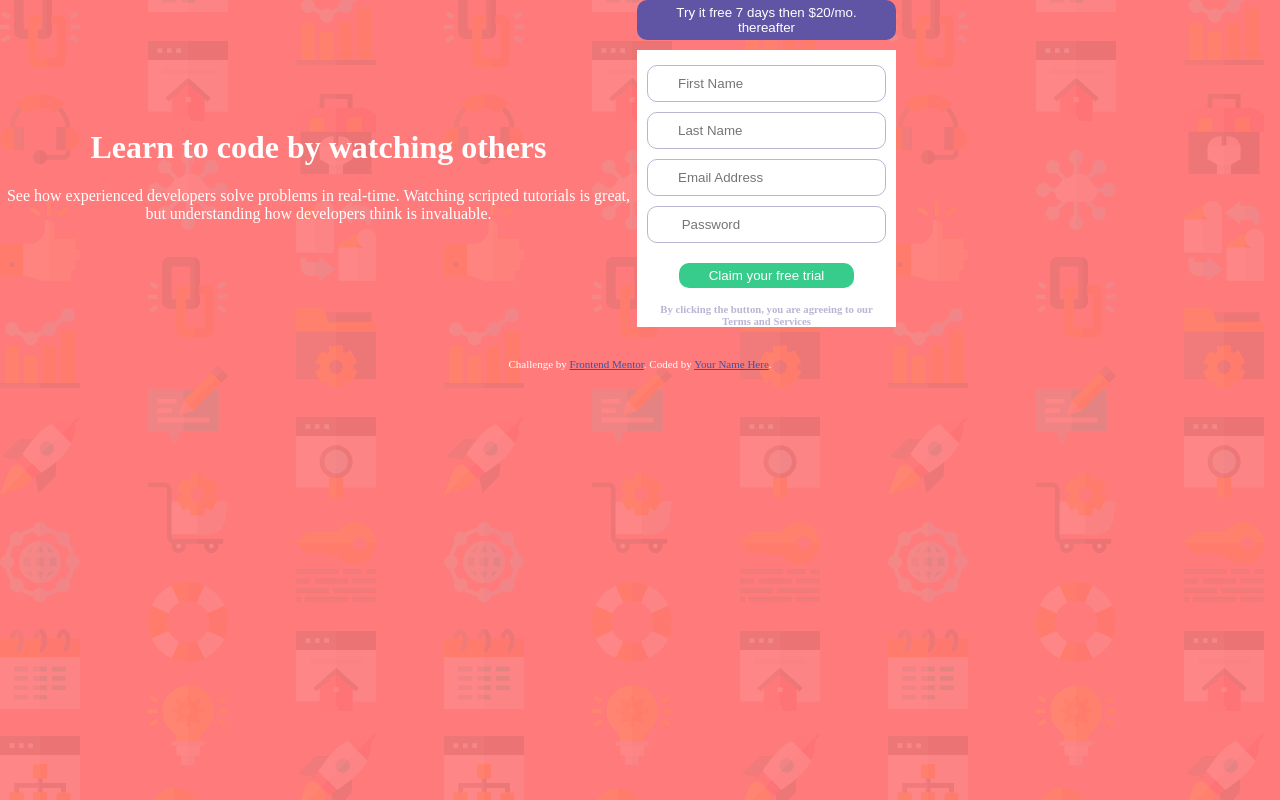
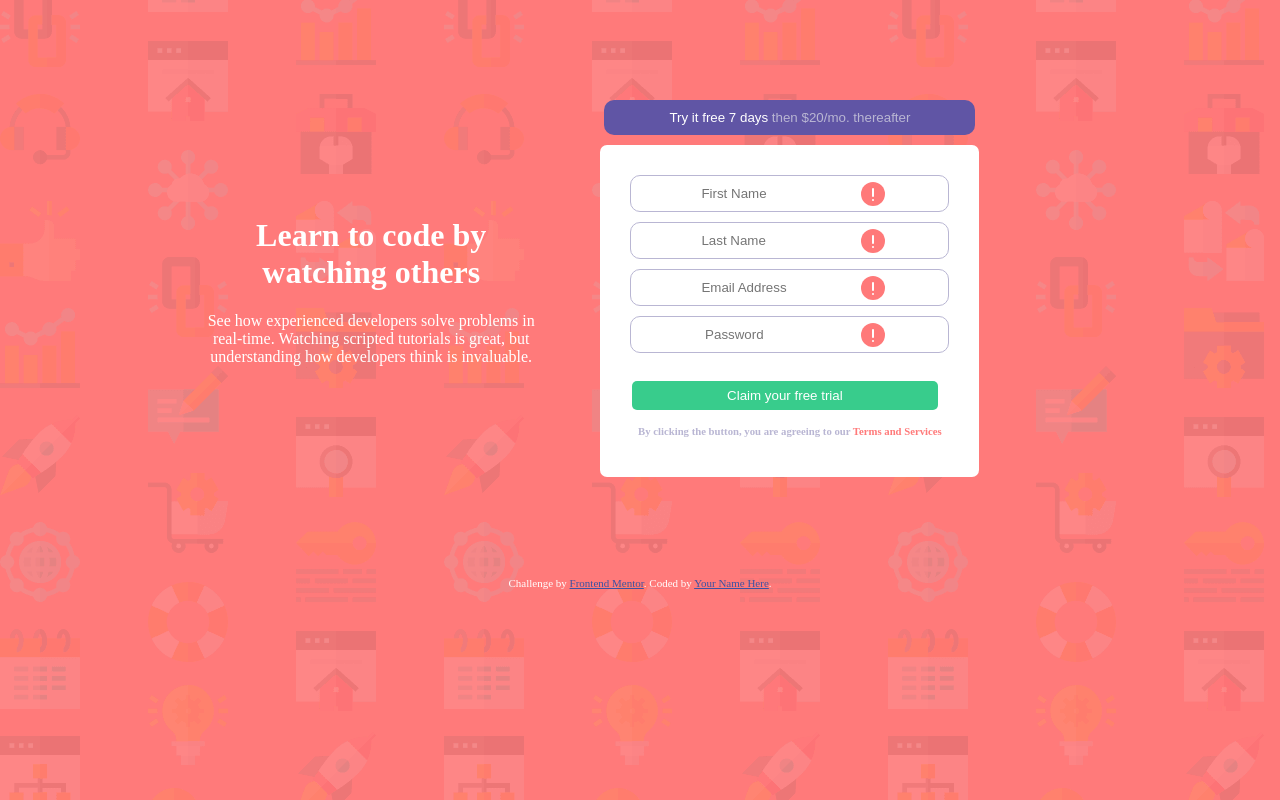
Before and after one commit to Zizo95/Intro-component-sign-in, a plain HTML site: page index.html in a window 1280 px wide. Drawn offline with Linux system fonts and the light colour scheme.

Commit message:
updated css

```diff
--- a/index.html
+++ b/index.html
@@ -25,14 +25,18 @@
   </div>
 
  <div class="second">
-  <button>Try it free 7 days then $20/mo. thereafter</button>
+  <button>Try it free 7 days <span>then $20/mo. thereafter</span></button>
  <div class="second1">
-  <input type="text" placeholder="First Name">
-  <input type="text" placeholder="Last Name">
-  <input type="email" placeholder="Email Address">
-  <input type="password" placeholder=" Password">
-
-  <button>Claim your free trial</button>
+  <input type="text" placeholder="First Name" name="first-name" class="invalid">
+  <label for="first-name">First Name cannot be empty</label>
+  <input type="text" placeholder="Last Name" class="invalid">
+  <label for="first-name">Last Name cannot be empty</label>
+  <input type="email" placeholder="Email Address" class="invalid">
+  <label for="first-name">Looks like this is not an email</label>
+  <input type="password" placeholder=" Password" class="invalid">
+  <label for="first-name">Password cannot be empty</label>
+ <br>
+  <button class="claim">Claim your free trial</button>
 
    <h6>By clicking the button, you are agreeing to our <span>Terms and Services</span></h6>
  </div>
--- a/script.js
+++ b/script.js
@@ -0,0 +1,3 @@
+const button = document.querySelector(".claim");
+const input = document.querySelectorAll("input");
+const label = document.querySelectorAll("label");
--- a/style.css
+++ b/style.css
@@ -6,22 +6,29 @@ body{
     color: white;
 }
 main{
+    margin: 100px auto;
     display: flex;
-  width: 70%;
+    width: 70%;
    text-align: center;
    align-items: center;
+}
+.first{
+    width: 40%;
+    margin-right: 50px;
 }
 
 input{
     display: block;
     margin: 10px;
-    padding: 10px 30px;
+    padding: 10px 70px;
 border-radius: 10px;
 border: 1px solid hsl(246, 25%, 77%);
 }
 .second1{
     background-color: white;
     padding-top: 5px;
+    border-radius: 7px;
+    padding: 20px;
 }
 .second button{
     background-color: hsl(248, 32%, 49%);
@@ -29,16 +36,43 @@ border: 1px solid hsl(246, 25%, 77%);
     border: none;
     margin-bottom: 10px;
     border-radius: 10px;
-    padding: 5px 30px;
+    padding: 10px 65px;
 }
 .second1 button{
     background-color:  hsl(154, 59%, 51%);
     color: white;
     border: none;
-    border-radius: 10px;
-    margin: 10px 15px;
+    border-radius: 5px;
+  padding: 7px 95px;
+  margin-left: -10px;
+  cursor: pointer;
+}
+.second1 button:hover{
+    opacity: 0.5;
 }
 h6{
     color: hsl(246, 25%, 77%) ;
     margin: 5px 15px 20px 15px ;
 }
+span{
+    color: hsl(0, 100%, 74%);
+}
+button span{
+    color: hsl(246, 25%, 77%);
+}
+.invalid{
+
+    background-image: url("images/icon-error.svg");
+    background-repeat: no-repeat;
+    background-position: 230px;
+}
+
+input:focus{
+    background-image: none;
+}
+label{
+    display: none;
+    color: hsl(0, 100%, 74%);
+   font-size: 10px;
+   margin-top: -50px;
+}
```
